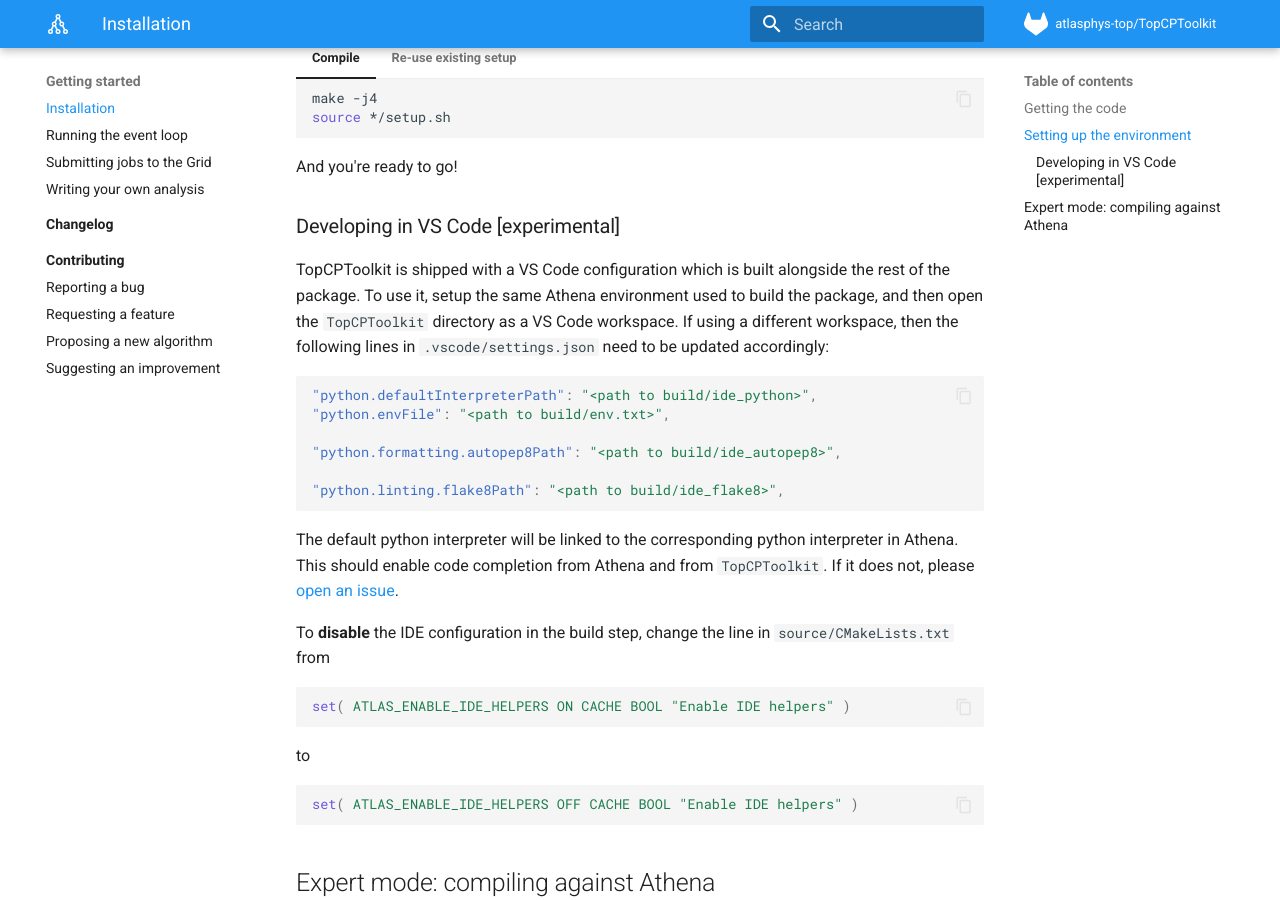
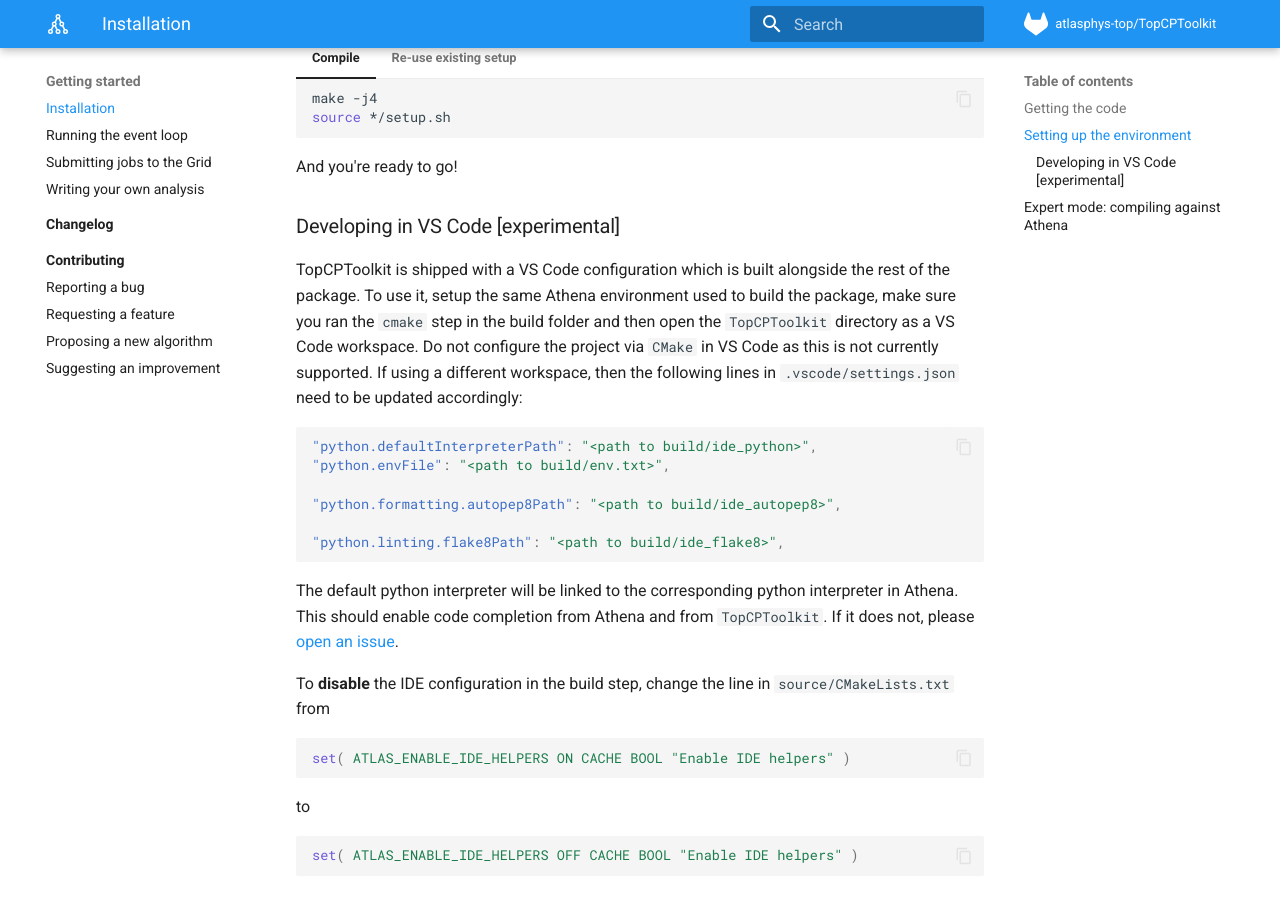
Before and after one commit to SuperNova76/TopCPToolKit, an MkDocs documentation site: the page built from docs/installation.md, in a window 1280 px wide and 900 px high, scrolled down 1490 px. Built offline with MkDocs 1.6.1 and Material for MkDocs 9.7.7, drawn with Linux system fonts in a browser that asks for light colours; emoji names are drawn with the system emoji font.

Commit message:
Fix (again) vscode stuff

````diff
--- a/docs/installation.md
+++ b/docs/installation.md
@@ -83,7 +83,7 @@ And you're ready to go!
 
 ### Developing in VS Code [experimental]
 
-TopCPToolkit is shipped with a VS Code configuration which is built alongside the rest of the package. To use it, setup the same Athena environment used to build the package, and then open the `TopCPToolkit` directory as a VS Code workspace. If using a different workspace, then the following lines in `.vscode/settings.json` need to be updated accordingly:
+TopCPToolkit is shipped with a VS Code configuration which is built alongside the rest of the package. To use it, setup the same Athena environment used to build the package, make sure you ran the `cmake` step in the build folder and then open the `TopCPToolkit` directory as a VS Code workspace. Do not configure the project via `CMake` in VS Code as this is not currently supported. If using a different workspace, then the following lines in `.vscode/settings.json` need to be updated accordingly:
 
 ```json
 "python.defaultInterpreterPath": "<path to build/ide_python>",
````
